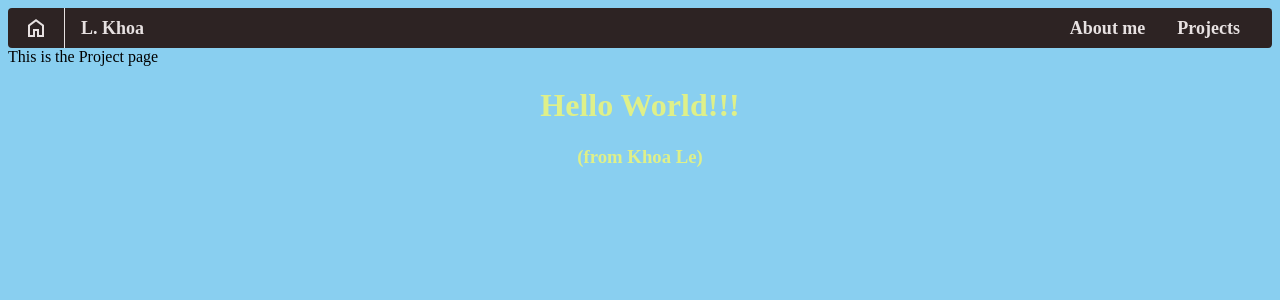
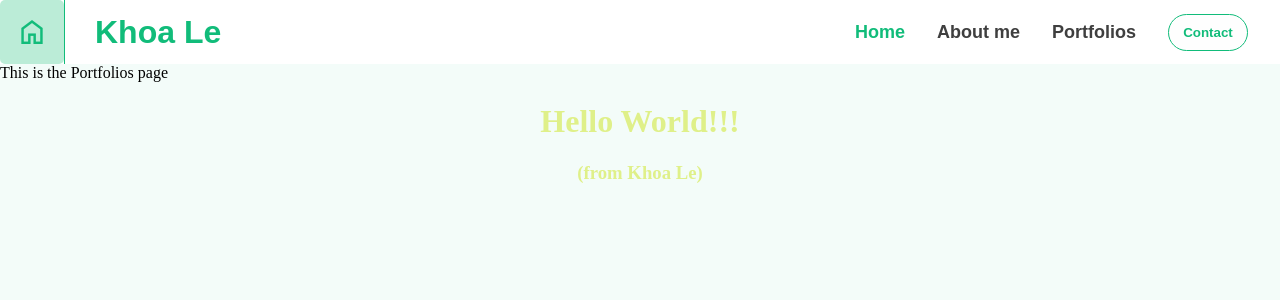
Before and after one commit to rubikvn2100/personal_website, a React (Create React App) app: page /project in a window 1280 px wide. Shown: the top 300 px of the page. Built offline with nearby package versions, Linux system fonts and the light colour scheme.

Commit message:
Change the style of navigation bar to green pastel. Minor change: rename 'project' page to 'portfolios' page

```diff
--- a/src/App.css
+++ b/src/App.css
@@ -1,5 +1,6 @@
 body {
-  background-color: #89cff0;
+  background-color: #f3fcf9;
+  margin: 0;
 }
 
 h1,
--- a/src/App.tsx
+++ b/src/App.tsx
@@ -4,7 +4,7 @@ import { BrowserRouter, Routes, Route } from "react-router-dom";
 import "./App.css";
 import Home from "./pages/Home";
 import About from "./pages/About";
-import Project from "./pages/Project";
+import Portfolios from "./pages/Portfolios";
 import ErrorPage from "./pages/ErrorPage";
 
 function App() {
@@ -16,7 +16,7 @@ function App() {
           <Routes>
             <Route path="/" element={<Home />} />
             <Route path="/about" element={<About />} />
-            <Route path="/project" element={<Project />} />
+            <Route path="/project" element={<Portfolios />} />
             <Route path="*" element={<ErrorPage />} />
           </Routes>
         </div>
--- a/src/components/Navbar.css
+++ b/src/components/Navbar.css
@@ -1,12 +1,11 @@
 .navbar {
-  height: 2.5rem;
+  height: 4rem;
   display: flex;
   align-items: center;
-  border-radius: 4px;
-  background-color: #2d2323;
-  color: #e7e1e1;
+  background-color: #ffffff;
   font-weight: bold;
   font-size: large;
+  font-family: Arial, Helvetica, sans-serif;
 }
 
 .navbar > * {
@@ -17,24 +16,57 @@
   align-items: center;
 }
 
-.navbar > *:hover {
-  background-color: #000000;
+.material-symbols-outlined {
+  font-size: 2rem;
+  color: #11bc7a;
 }
 
 .navbar > :nth-child(2) {
+  color: #11bc7a;
+  font-size: 2rem;
+  padding: 0px 30px;
   margin-right: auto;
-  border-left: 1px #e7e1e1 solid;
+  border-left: 1px solid #11bc7a;
+}
+
+.navbar > :nth-child(3) {
+  color: #11bc7a;
 }
 
 .navbar > :last-child {
   margin-right: 1rem;
 }
 
+.navbar > :nth-child(1):hover,
+.navbar > :nth-child(2):hover,
+.navbar > :nth-child(3):hover {
+  border-radius: 5px;
+  background-color: #bbecd7;
+  color: white;
+}
+
+.navbar > :nth-child(4):hover,
+.navbar > :nth-child(5):hover {
+  border-radius: 5px;
+  background-color: #bbecd7;
+}
+
 .router-link {
-  color: #e7e1e1;
+  color: #3f3f3f;
   text-decoration: none;
 }
 
-.router-link:hover {
-  color: rgb(189, 98, 98);
+#navbar-contact-button {
+  width: 5rem;
+  background-color: #fefefe;
+  border: 1px solid #11bc7a;
+  border-radius: 50px;
+  padding: 10px;
+  color: #11bc7a;
+  font-weight: bold;
 }
+
+#navbar-contact-button:hover {
+  background-color: #bbecd7;
+  color: white;
+}
--- a/src/components/Navbar.tsx
+++ b/src/components/Navbar.tsx
@@ -6,13 +6,16 @@ function Navbar() {
   return (
     <nav className="navbar">
       {/* <img src={process.env.PUBLIC_URL + "/avatar/avatar_32.jpg"} /> */}
-
       <Link to="/" className="router-link">
         <span className="material-symbols-outlined">home</span>
       </Link>
 
       <Link to="/" className="router-link">
-        L. Khoa
+        Khoa Le
+      </Link>
+
+      <Link to="/" className="router-link">
+        Home
       </Link>
 
       <Link to="/about" className="router-link">
@@ -20,8 +23,11 @@ function Navbar() {
       </Link>
 
       <Link to="/project" className="router-link">
-        Projects
+        Portfolios
       </Link>
+      <div>
+        <button id="navbar-contact-button">Contact</button>
+      </div>
     </nav>
   );
 }
--- /dev/null
+++ b/src/pages/Portfolios.tsx
@@ -0,0 +1,7 @@
+import React from "react";
+
+function Portfolios() {
+  return <div>This is the Portfolios page</div>;
+}
+
+export default Portfolios;
--- a/src/pages/Project.tsx
+++ /dev/null
@@ -1,7 +0,0 @@
-import React from "react";
-
-function Project() {
-  return <div>This is the Project page</div>;
-}
-
-export default Project;
```
